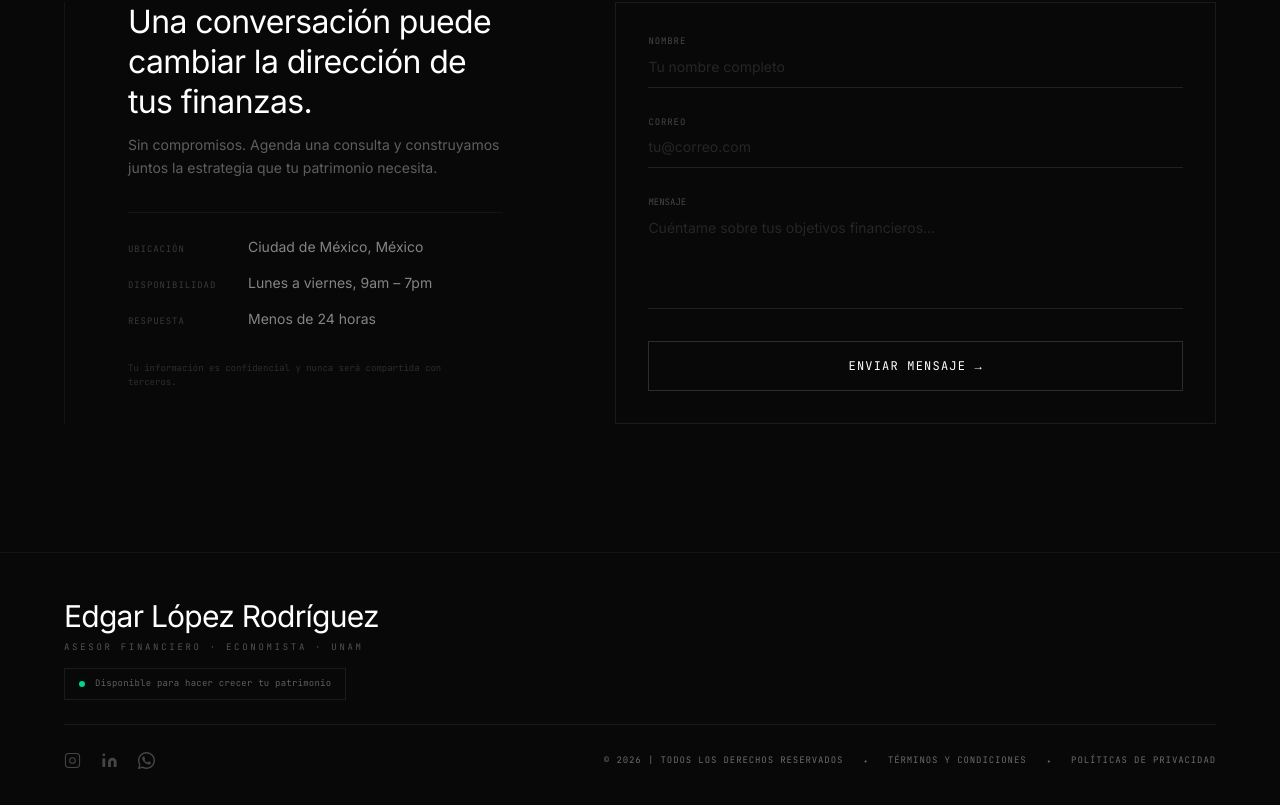
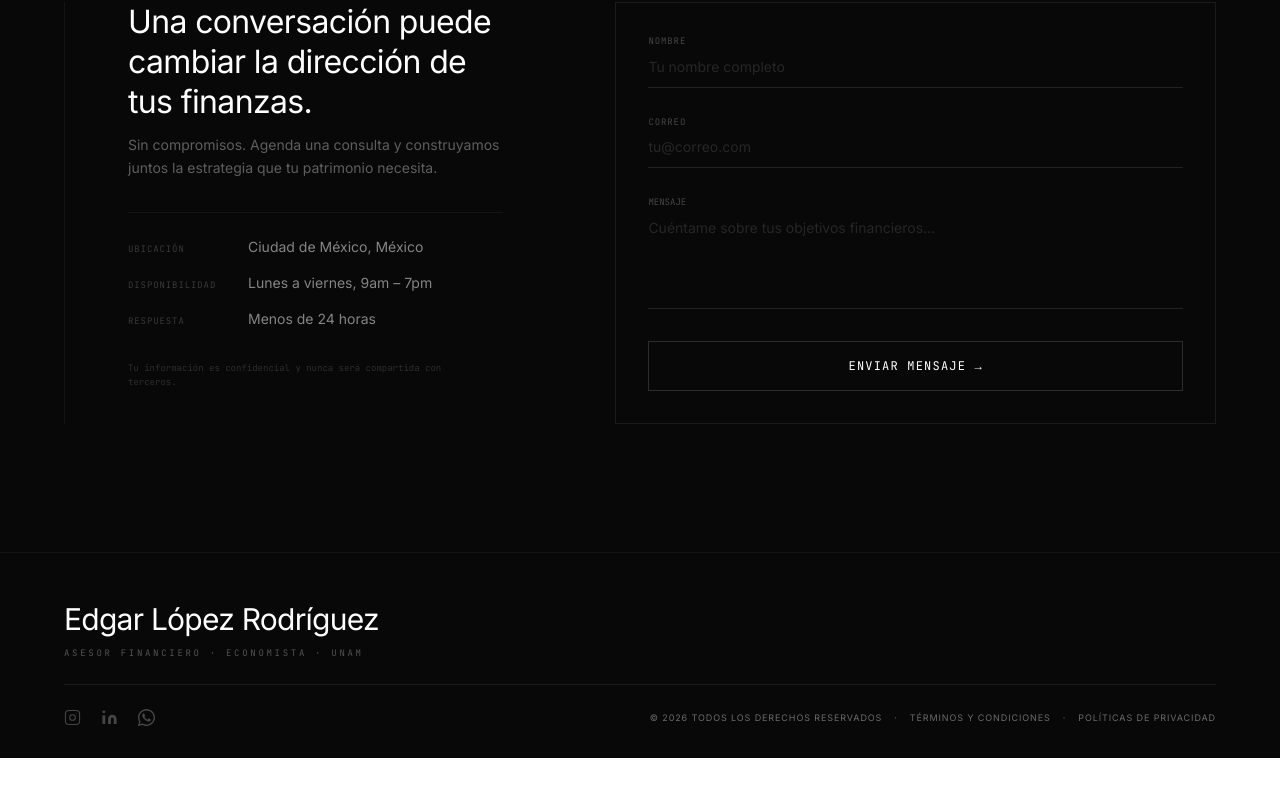
Before and after one commit to Brayandlczz/edgar-lopez-portfolio, a Next.js app: page / in a window 1280 px wide. Shown: the part 4355-5160 px from the top of the page. After the commit the page ends 5113 px from the top, so only its background shows below. Built offline with nearby package versions, Linux system fonts and the light colour scheme.

Commit message:
fix: correct footer navigation and legal routes

```diff
--- a/src/features/navigation/Footer.tsx
+++ b/src/features/navigation/Footer.tsx
@@ -2,6 +2,7 @@
 
 import { motion, useInView, type Variants } from "framer-motion";
 import { useRef } from "react";
+import Link from "next/link";
 
 const socials = [
   {
@@ -42,17 +43,18 @@ const socials = [
 ];
 
 const fadeUp: Variants = {
-  hidden:  { opacity: 0, y: 16 },
+  hidden: { opacity: 0, y: 16 },
   visible: (d: number = 0) => ({
-    opacity: 1, y: 0,
+    opacity: 1,
+    y: 0,
     transition: { duration: 0.7, ease: "easeOut", delay: d },
   }),
 };
 
 export default function Footer() {
-  const ref    = useRef<HTMLElement>(null);
+  const ref = useRef<HTMLElement>(null);
   const inView = useInView(ref, { once: true });
-  const year   = new Date().getFullYear();
+  const year = new Date().getFullYear();
 
   return (
     <footer
@@ -62,51 +64,41 @@ export default function Footer() {
     >
       <div className="space-y-6">
 
-        {/* ── Top: nombre + tagline + badge ── */}
+        {/* Top */}
         <motion.div
-          variants={fadeUp} custom={0} initial="hidden" animate={inView ? "visible" : "hidden"}
+          variants={fadeUp}
+          custom={0}
+          initial="hidden"
+          animate={inView ? "visible" : "hidden"}
           className="space-y-2.5"
         >
-          <p className="font-display text-3xl md:text-3xl text-white leading-none tracking-tight">
+          <p className="font-display text-3xl text-white tracking-tight">
             Edgar López Rodríguez
           </p>
           <p className="f-mono text-[9px] tracking-[0.3em] text-white/30 uppercase">
             Asesor Financiero · Economista · UNAM
           </p>
-
-          {/* Badge de disponibilidad */}
-          <motion.div
-            variants={fadeUp} custom={0.15} initial="hidden" animate={inView ? "visible" : "hidden"}
-            className="inline-flex items-center gap-2.5 border border-white/8 px-3.5 py-2 mt-1"
-            role="status"
-            aria-label="Estado: disponible para nuevos clientes"
-          >
-            <span className="relative flex h-1.5 w-1.5 shrink-0" aria-hidden>
-              <span className="animate-ping absolute inline-flex h-full w-full rounded-full bg-emerald-400 opacity-60" />
-              <span className="relative inline-flex h-1.5 w-1.5 rounded-full bg-emerald-400" />
-            </span>
-            <span className="f-mono text-[9px] tracking-wide text-white/35">
-              Disponible para hacer crecer tu patrimonio
-            </span>
-          </motion.div>
         </motion.div>
 
-        {/* ── Divider ── */}
+        {/* Divider */}
         <motion.div
-          initial={{ scaleX: 0 }} animate={inView ? { scaleX: 1 } : {}}
-          transition={{ duration: 1.1, ease: [0.22, 1, 0.36, 1] as const, delay: 0.2 }}
+          initial={{ scaleX: 0 }}
+          animate={inView ? { scaleX: 1 } : {}}
+          transition={{ duration: 1 }}
           className="h-px bg-white/8 origin-left"
-          aria-hidden
         />
 
-        {/* ── Bottom: socials + legal ── */}
+        {/* Bottom */}
         <motion.div
-          variants={fadeUp} custom={0.3} initial="hidden" animate={inView ? "visible" : "hidden"}
-          className="flex flex-col md:flex-row items-start md:items-center justify-between gap-5"
+          variants={fadeUp}
+          custom={0.3}
+          initial="hidden"
+          animate={inView ? "visible" : "hidden"}
+          className="flex flex-col md:flex-row justify-between items-start md:items-center gap-5"
         >
-          {/* Redes sociales */}
-          <nav aria-label="Redes sociales de Edgar López Rodríguez">
-            <ul className="flex items-center gap-5 list-none">
+          {/* Socials */}
+          <nav aria-label="Redes sociales">
+            <ul className="flex gap-5">
               {socials.map((s) => (
                 <li key={s.name}>
                   <a
@@ -114,7 +106,7 @@ export default function Footer() {
                     target="_blank"
                     rel="noopener noreferrer"
                     aria-label={s.label}
-                    className="text-white/25 hover:text-white transition-colors duration-200 block"
+                    className="text-white/25 hover:text-white transition"
                   >
                     {s.icon}
                   </a>
@@ -124,20 +116,20 @@ export default function Footer() {
           </nav>
 
           {/* Legal */}
-          <div className="flex flex-wrap items-center gap-2 md:gap-5" role="contentinfo">
-            <span className="f-mono text-[9px] tracking-widest text-white/40 uppercase">
-              © {year} | TODOS LOS DERECHOS RESERVADOS
-            </span>
-            <span className="text-white/40" aria-hidden>·</span>
-            <a href="/components/terminos"
-              className="f-mono text-[9px] tracking-widest text-white/40 uppercase hover:text-white/45 transition-colors duration-200">
+          <div className="flex flex-wrap items-center gap-3 text-white/40 text-[9px] tracking-widest uppercase">
+            <span>© {year} Todos los derechos reservados</span>
+
+            <span aria-hidden>·</span>
+
+            <Link href="/terminos" className="hover:text-white transition">
               Términos y Condiciones
-            </a>
-            <span className="text-white/40" aria-hidden>·</span>
-            <a href="/components/privacidad"
-              className="f-mono text-[9px] tracking-widest text-white/40 uppercase hover:text-white/45 transition-colors duration-200">
+            </Link>
+
+            <span aria-hidden>·</span>
+
+            <Link href="/privacidad" className="hover:text-white transition">
               Políticas de Privacidad
-            </a>
+            </Link>
           </div>
         </motion.div>
 
```
